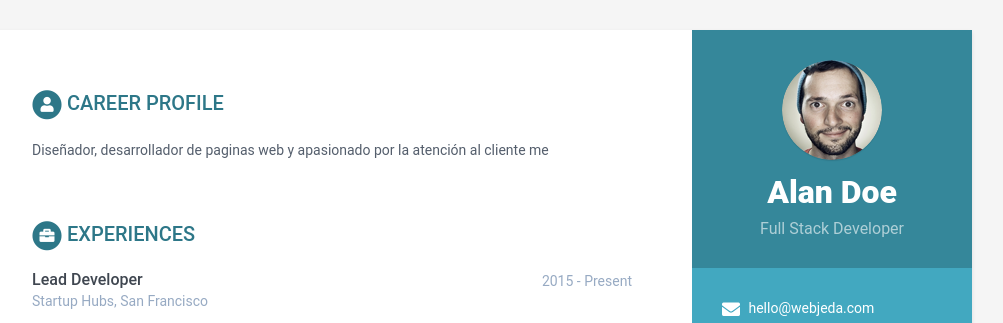
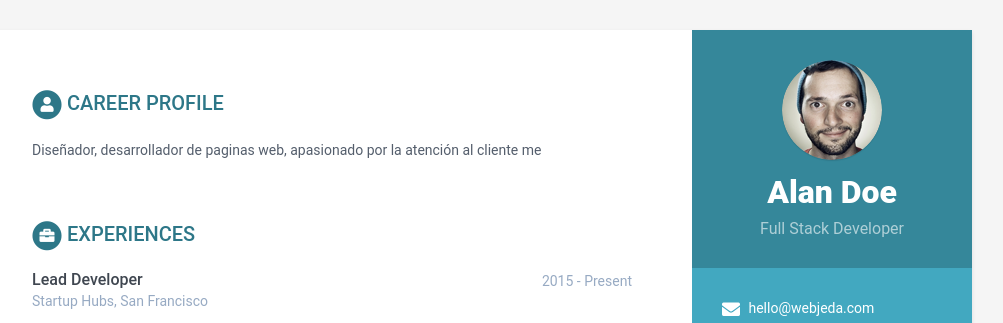
Before and after one commit to KevinC99/good-birch-4e19a, a Jekyll site: the page built from index.html, in a window 1280 px wide. Shown: the top 323 px of the page, without its empty margins (168-1171 px from the left). Built offline with Jekyll 4.4.1, drawn with Linux system fonts in a browser that asks for light colours.

```diff
--- a/_data/data.yml
+++ b/_data/data.yml
@@ -34,7 +34,7 @@ sidebar:
 career-profile:
   title: Career Profile
   summary: >-
-    Diseñador, desarrollador de paginas web y apasionado por la atención al
+    Diseñador, desarrollador de paginas web, apasionado por la atención al
     cliente me
 education:
   - degree: MSc in Computer Science
```
